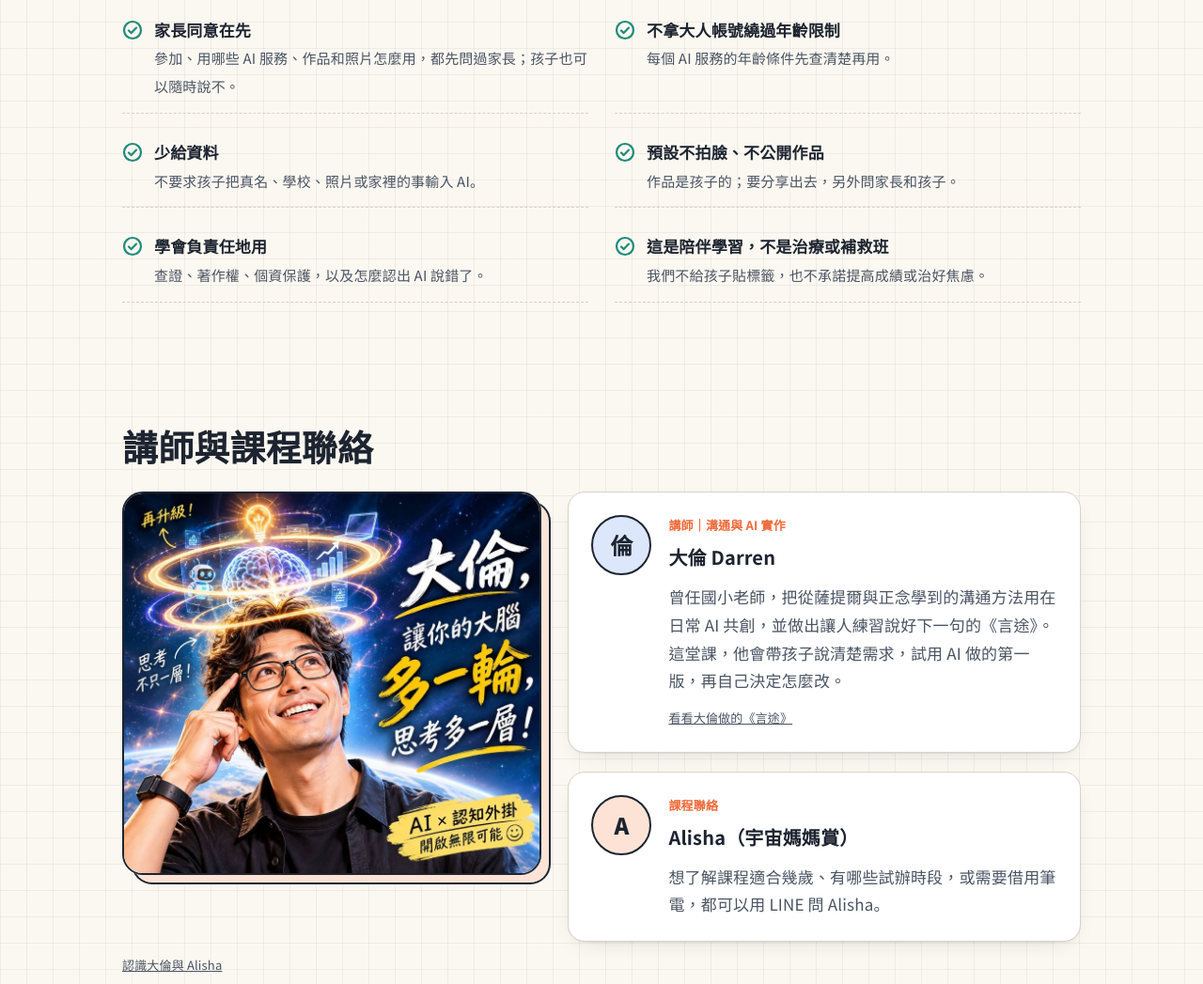
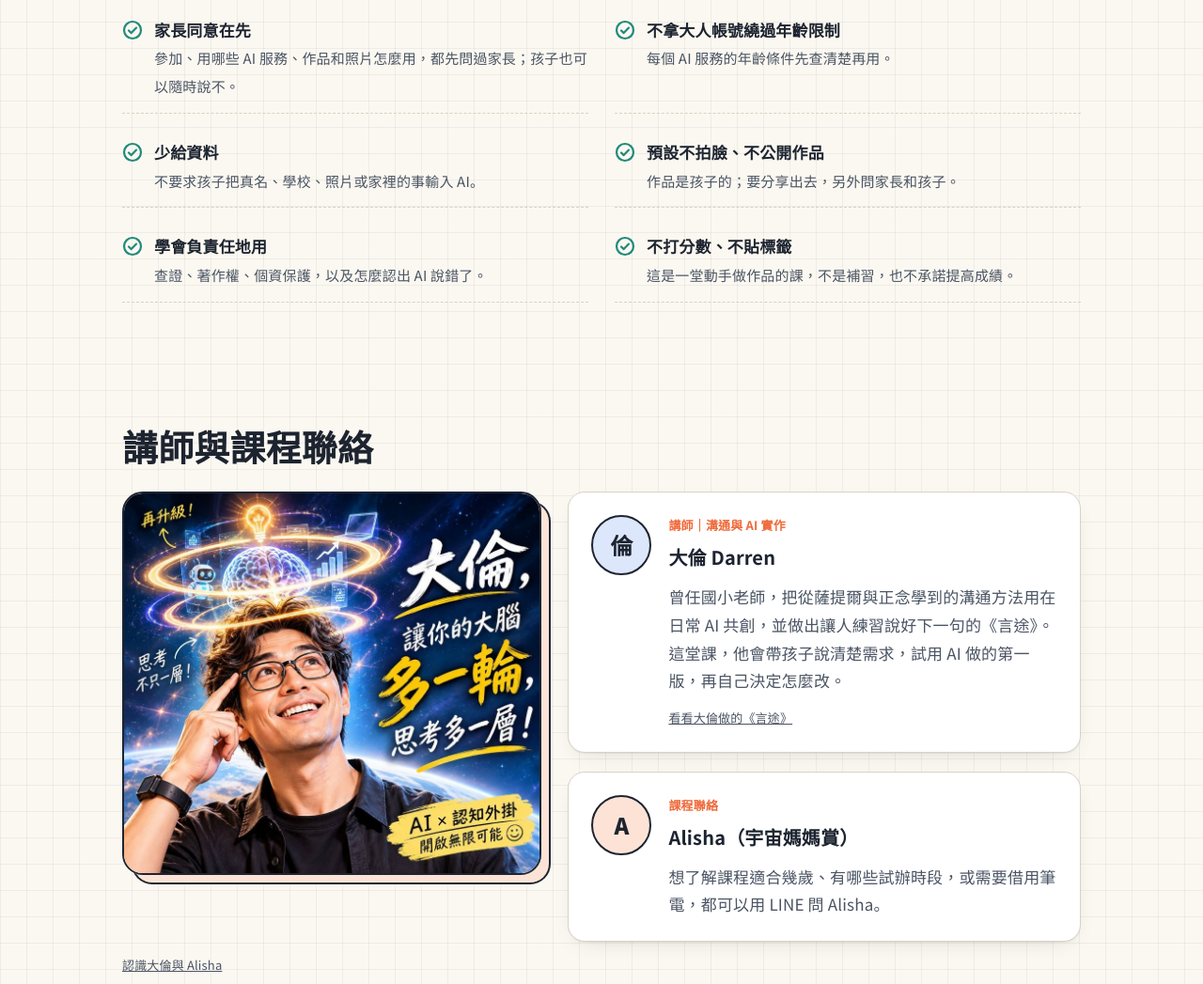
Before and after one commit to darrenfiy/mamasan.three-quarters.net, a plain HTML site: page ai-lab/index.html in a window 1280 px wide. Shown: the part 2553-3600 px from the top of the page at 94% size. Drawn offline with Linux system fonts and the light colour scheme.

Commit message:
AI 探索實驗室守則最後一條改成「不打分數、不貼標籤」：拿掉治療、補救、焦慮字眼（依 mamasan 11-25 不想讓家長以為是功課不好的孩子才來）
Co-Authored-By: Claude Opus 5.5 <noreply@anthropic.com>

```diff
--- a/ai-lab/index.html
+++ b/ai-lab/index.html
@@ -258,7 +258,7 @@ footer .wrap{display:flex; flex-wrap:wrap; justify-content:space-between; gap:12
       <li><svg width="22" height="22" viewBox="0 0 22 22" aria-hidden="true"><circle cx="11" cy="11" r="9" fill="none" stroke="#1f8a7a" stroke-width="2.2"/><path d="M7 11.5l2.7 2.6L15 8.6" fill="none" stroke="#1f8a7a" stroke-width="2.2" stroke-linecap="round" stroke-linejoin="round"/></svg><div><b>少給資料</b><span>不要求孩子把真名、學校、照片或家裡的事輸入 AI。</span></div></li>
       <li><svg width="22" height="22" viewBox="0 0 22 22" aria-hidden="true"><circle cx="11" cy="11" r="9" fill="none" stroke="#1f8a7a" stroke-width="2.2"/><path d="M7 11.5l2.7 2.6L15 8.6" fill="none" stroke="#1f8a7a" stroke-width="2.2" stroke-linecap="round" stroke-linejoin="round"/></svg><div><b>預設不拍臉、不公開作品</b><span>作品是孩子的；要分享出去，另外問家長和孩子。</span></div></li>
       <li><svg width="22" height="22" viewBox="0 0 22 22" aria-hidden="true"><circle cx="11" cy="11" r="9" fill="none" stroke="#1f8a7a" stroke-width="2.2"/><path d="M7 11.5l2.7 2.6L15 8.6" fill="none" stroke="#1f8a7a" stroke-width="2.2" stroke-linecap="round" stroke-linejoin="round"/></svg><div><b>學會負責任地用</b><span>查證、著作權、個資保護，以及怎麼認出 AI 說錯了。</span></div></li>
-      <li><svg width="22" height="22" viewBox="0 0 22 22" aria-hidden="true"><circle cx="11" cy="11" r="9" fill="none" stroke="#1f8a7a" stroke-width="2.2"/><path d="M7 11.5l2.7 2.6L15 8.6" fill="none" stroke="#1f8a7a" stroke-width="2.2" stroke-linecap="round" stroke-linejoin="round"/></svg><div><b>這是陪伴學習，不是治療或補救班</b><span>我們不給孩子貼標籤，也不承諾提高成績或治好焦慮。</span></div></li>
+      <li><svg width="22" height="22" viewBox="0 0 22 22" aria-hidden="true"><circle cx="11" cy="11" r="9" fill="none" stroke="#1f8a7a" stroke-width="2.2"/><path d="M7 11.5l2.7 2.6L15 8.6" fill="none" stroke="#1f8a7a" stroke-width="2.2" stroke-linecap="round" stroke-linejoin="round"/></svg><div><b>不打分數、不貼標籤</b><span>這是一堂動手做作品的課，不是補習，也不承諾提高成績。</span></div></li>
     </ul>
   </div>
 </section>
```
